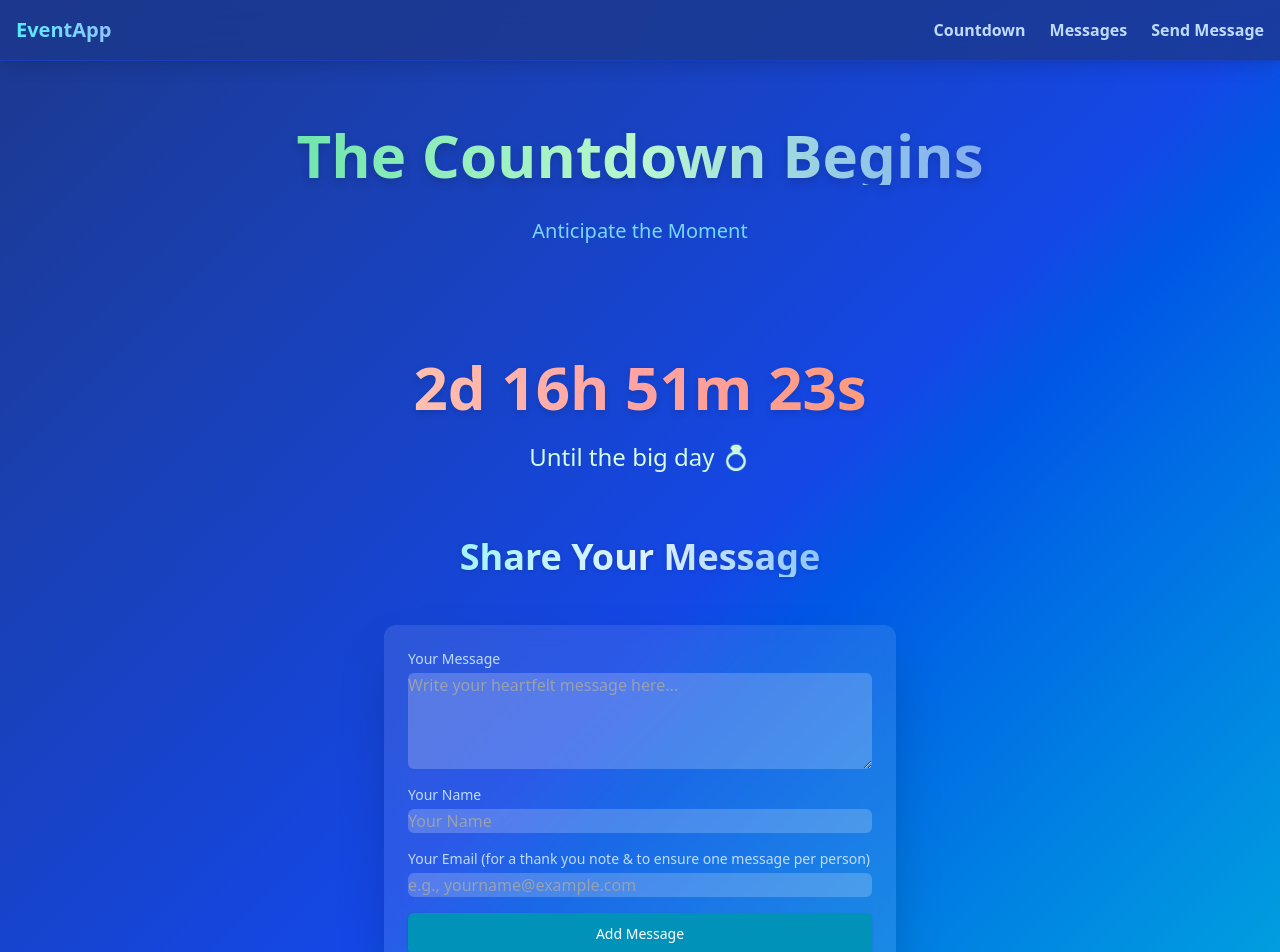
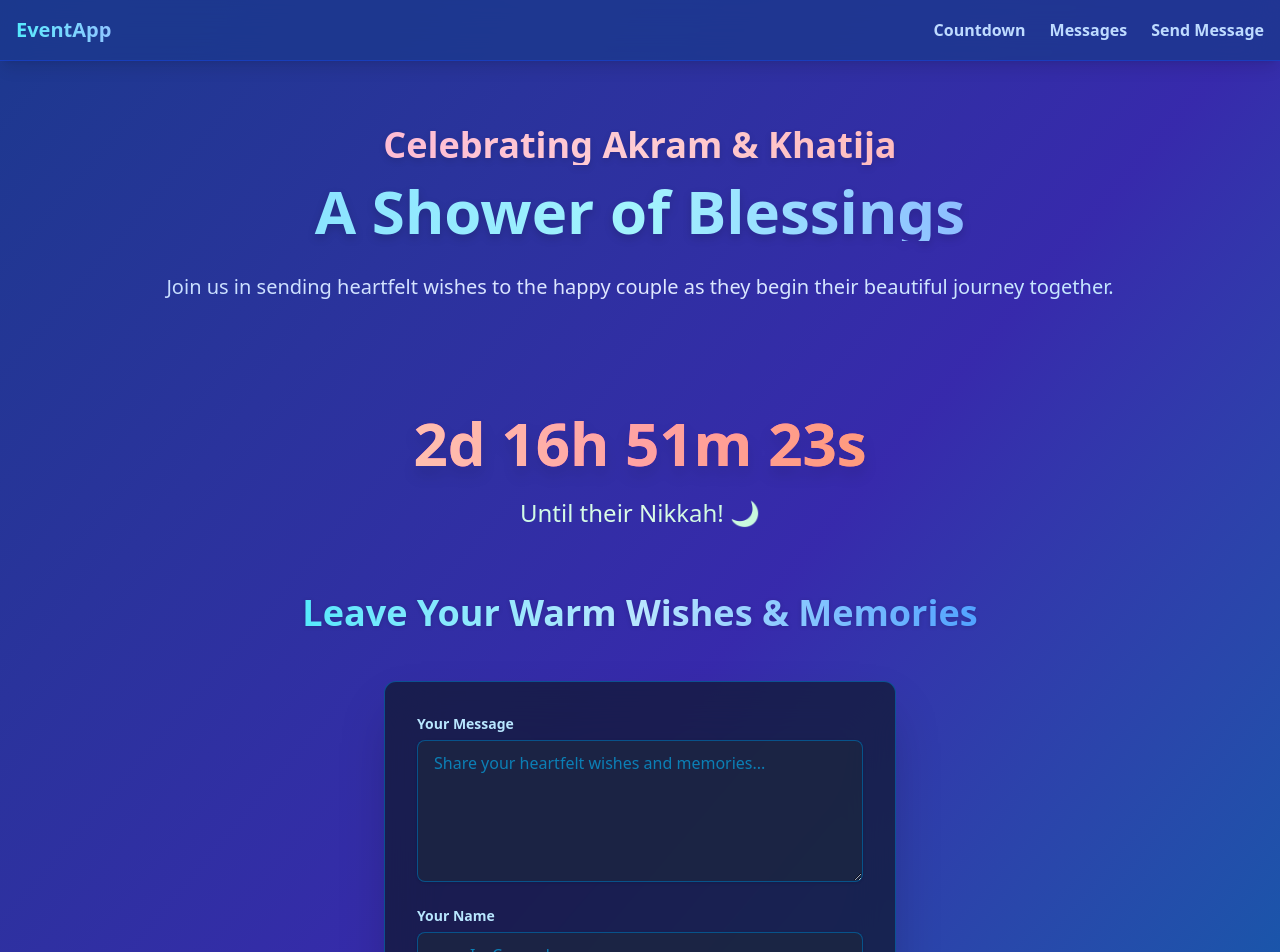
Before and after one commit to ima-d-ice/wedding-wish, a React (Vite) app: page / in a window 1280 px wide. Shown: the top 952 px of the page. Built offline with nearby package versions, Linux system fonts and the light colour scheme; no server answers; the database is empty.

Commit message:
updated-ui-other

```diff
--- a/package.json
+++ b/package.json
@@ -16,8 +16,10 @@
     "@tailwindcss/vite": "^4.1.10",
     "bad-words": "^4.0.0",
     "firebase": "^11.9.1",
+    "framer-motion": "^12.18.1",
     "react": "^19.1.0",
     "react-dom": "^19.1.0",
+    "react-hot-toast": "^2.5.2",
     "tailwindcss": "^4.1.10"
   },
   "devDependencies": {
--- a/src/App.tsx
+++ b/src/App.tsx
@@ -3,34 +3,56 @@ import Navbar from './components/Navbar';
 import MessagesDisplay from './components/MessagesDisplay';
 import Footer from './components/footer';
 import MessageInputForm from './components/MessageInputForm';
+import { Toaster } from 'react-hot-toast';
+import { motion } from "framer-motion";
 
 // HomePage content is now directly part of App or could be a simple component
 const HomePageContent = () => (
   <>
-    <header className="text-center py-10 md:py-16">
-      <h1 className="text-4xl sm:text-5xl md:text-6xl font-bold drop-shadow-lg bg-gradient-to-r from-emerald-400 via-green-200 to-indigo-500 bg-clip-text text-transparent">
-        The Countdown Begins
+    <motion.header
+      className="text-center py-10 md:py-16"
+      initial={{ opacity: 0, y: -20 }}
+      animate={{ opacity: 1, y: 0 }}
+      transition={{ duration: 0.7, ease: "easeOut" }}
+    >
+      <h2 className="text-2xl sm:text-3xl md:text-4xl font-semibold drop-shadow-md bg-gradient-to-r from-pink-300 via-rose-200 to-red-300 bg-clip-text text-transparent mb-4">
+        Celebrating Akram & Khatija
+      </h2>
+      <h1 className="text-4xl sm:text-5xl md:text-6xl font-bold drop-shadow-lg bg-gradient-to-r from-sky-300 via-cyan-200 to-indigo-400 bg-clip-text text-transparent">
+        A Shower of Blessings
       </h1>
-      <p className="text-lg sm:text-xl mt-6 md:mt-8 bg-gradient-to-r from-blue-300 to-cyan-300 bg-clip-text text-transparent" id="count-down"> {/* Ensure ID matches Navbar target */}
-        Anticipate the Moment
+      <p className="text-lg sm:text-xl mt-6 md:mt-8 bg-gradient-to-r from-blue-200 via-indigo-100 to-sky-200 bg-clip-text text-transparent" id="count-down"> {/* Ensure ID matches Navbar target */}
+        Join us in sending heartfelt wishes to the happy couple as they begin their beautiful journey together.
       </p>
-    </header>
+    </motion.header>
 
-    <section id="countdown" className="text-center my-8 md:my-12"> {/* Ensure ID matches Navbar target */}
-      <div className="text-3xl sm:text-4xl md:text-5xl lg:text-6xl xl:text-7xl font-bold text-white drop-shadow-md">
+    <motion.section
+      id="countdown"
+      className="text-center my-8 md:my-12"
+      initial={{ opacity: 0, scale: 0.9 }}
+      animate={{ opacity: 1, scale: 1 }}
+      transition={{ duration: 0.6, delay: 0.3, ease: "easeOut" }}
+    > {/* Ensure ID matches Navbar target */}
+      <div className="text-3xl sm:text-4xl md:text-5xl lg:text-6xl xl:text-7xl font-bold drop-shadow-xl bg-gradient-to-r from-red-400 via-pink-400 to-orange-400 bg-clip-text text-transparent">
         <Countdown targetDate="2025-06-16T10:30:00+05:30" />
       </div>
       <p className="text-xl sm:text-2xl mt-4 md:mt-6 bg-gradient-to-r from-teal-200 via-green-100 to-emerald-300 bg-clip-text text-transparent">
-        Until the big day 💍
+        Until their Nikkah! 🌙
       </p>
-    </section>
+    </motion.section>
 
-    <section id="share-message" className="my-12 md:my-16 flex flex-col items-center px-4"> {/* Ensure ID matches Navbar target */}
-      <h2 className="text-3xl sm:text-4xl font-bold text-center mb-8 md:mb-12 drop-shadow-sm bg-gradient-to-r from-cyan-200 via-sky-100 to-blue-300 bg-clip-text text-transparent">
-        Share Your Message
+    <motion.section
+      id="share-message"
+      className="my-12 md:my-16 flex flex-col items-center px-4"
+      initial={{ opacity: 0, y: 20 }}
+      animate={{ opacity: 1, y: 0 }}
+      transition={{ duration: 0.5, delay: 0.6, ease: "easeOut" }}
+    > {/* Ensure ID matches Navbar target */}
+      <h2 className="text-3xl sm:text-4xl font-bold text-center mb-8 md:mb-12 drop-shadow-sm bg-gradient-to-r from-cyan-300 via-sky-200 to-blue-400 bg-clip-text text-transparent">
+        Leave Your Warm Wishes & Memories
       </h2>
       <MessageInputForm />
-    </section>
+    </motion.section>
 
     {/* MessagesDisplay has id="messages" internally, ensure Navbar targets this if needed */}
     <MessagesDisplay />
@@ -41,7 +63,31 @@ const HomePageContent = () => (
 const App = () => {
   return (
     // Router component removed
-    <div className="min-h-screen bg-gradient-to-br from-blue-900 via-blue-700 to-cyan-500 font-sans text-gray-100 flex flex-col">
+    <div className="min-h-screen bg-gradient-to-br from-blue-900 via-indigo-800 to-sky-700 font-sans text-gray-100 flex flex-col">
+      <Toaster
+        position="top-center"
+        reverseOrder={false}
+        toastOptions={{
+          duration: 5000,
+          style: {
+            background: '#1e293b', // slate-800
+            color: '#e0f2fe', // sky-100
+            border: '1px solid #0ea5e9', // sky-500
+          },
+          success: {
+            iconTheme: {
+              primary: '#34d399', // emerald-400
+              secondary: '#1e293b',
+            },
+          },
+          error: {
+            iconTheme: {
+              primary: '#f87171', // red-400
+              secondary: '#1e293b',
+            },
+          },
+        }}
+      />
       <Navbar />
       <main className="flex-grow">
         {/* Routes component removed, HomePageContent rendered directly */}
--- a/src/components/MessageInputForm.tsx
+++ b/src/components/MessageInputForm.tsx
@@ -1,66 +1,64 @@
 import { useState } from 'react';
 import { db } from "../firebase/fireBaseConfig";
-import { collection, addDoc, serverTimestamp, query, where, getDocs } from "firebase/firestore"; // Added query, where, getDocs
+import { collection, addDoc, serverTimestamp, query, where, getDocs } from "firebase/firestore";
+import toast from 'react-hot-toast';
 
 const MessageInputForm = () => {
   const [message, setMessage] = useState('');
   const [author, setAuthor] = useState('');
   const [email, setEmail] = useState('');
-  const [isSubmitting, setIsSubmitting] = useState(false); // To prevent double submissions
+  const [isSubmitting, setIsSubmitting] = useState(false);
 
   const handleSubmit = async (event: React.FormEvent) => {
     event.preventDefault();
     setIsSubmitting(true);
 
     if (!message.trim() || !author.trim() || !email.trim()) {
-      alert("Please fill in all fields.");
+      toast.error("Please fill in all fields.");
       setIsSubmitting(false);
       return;
     }
 
     if (!/\S+@\S+\.\S+/.test(email)) {
-      alert("Please enter a valid email address.");
+      toast.error("Please enter a valid email address.");
       setIsSubmitting(false);
       return;
     }
 
     try {
-      // Check if email already exists in messages_public
       const messagesRef = collection(db, "messages_public");
-      const q = query(messagesRef, where("email", "==", email.trim().toLowerCase())); // Normalize email for check
+      const q = query(messagesRef, where("email", "==", email.trim().toLowerCase()));
       const querySnapshot = await getDocs(q);
 
       if (!querySnapshot.empty) {
-        alert("A message has already been submitted with this email address. Thank you!");
+        toast.error("A message has already been submitted with this email address. Thank you!");
         setIsSubmitting(false);
         return;
       }
 
-      // Add directly to the public messages collection
       await addDoc(collection(db, "messages_public"), {
         name: author.trim(),
-        email: email.trim().toLowerCase(), // Store normalized email
+        email: email.trim().toLowerCase(),
         message: message.trim(),
         timestamp: serverTimestamp()
       });
 
-      // Add a document to the mail_queue for the Trigger Email extension
       await addDoc(collection(db, "mail_queue"), {
-        to: email.trim(), // Extension will use this for the recipient
+        to: email.trim(),
         message: {
-          subject: `Thank You for Your Message, ${author.trim()}!`, // Extension uses this
-          html: `<p>Dear ${author.trim()},</p><p>Thank you for sharing your heartfelt message! It has been received and is now displayed.</p><p>Warmly,</p><p>The Event Team</p>`, // Extension uses this
+          subject: `Thank You for Your Message, ${author.trim()}!`,
+          html: `<p>Dear ${author.trim()},</p><p>Thank you for sharing your heartfelt message! It has been received and is now displayed.</p><p>Warmly,</p><p>The Event Team</p>`,
         },
       });
       console.log("Email task added to queue and message posted.");
-      alert("Message sent and posted! Thank you!");
+      toast.success("Message sent and posted! Thank you!");
 
       setMessage('');
       setAuthor('');
       setEmail('');
     } catch (error) {
       console.error("Error processing message:", error);
-      alert("Failed to send message. Please try again.");
+      toast.error("Failed to send message. Please try again.");
     } finally {
       setIsSubmitting(false);
     }
@@ -69,10 +67,10 @@ const MessageInputForm = () => {
   return (
     <form
       onSubmit={handleSubmit}
-      className="w-full max-w-md md:max-w-lg bg-white/10 backdrop-blur-md rounded-xl shadow-2xl p-6 space-y-4"
+      className="w-full max-w-lg mx-auto bg-slate-900/70 backdrop-blur-xl rounded-xl shadow-2xl p-8 space-y-6 border border-sky-600/50"
     >
       <div>
-        <label htmlFor="message" className="block text-sm font-medium text-blue-200 mb-1">
+        <label htmlFor="message" className="block text-sm font-semibold text-sky-200 mb-1.5">
           Your Message
         </label>
         <textarea
@@ -80,14 +78,14 @@ const MessageInputForm = () => {
           value={message}
           onChange={(e) => setMessage(e.target.value)}
           required
-          rows={4}
-          className="mt-1 block w-full rounded-md bg-white/20 border-transparent focus:border-blue-300 focus:bg-white/30 focus:ring-0 text-gray-100 placeholder-gray-400"
-          placeholder="Write your heartfelt message here..."
+          rows={5}
+          className="mt-1 block w-full px-4 py-2.5 rounded-lg bg-slate-800/60 border border-sky-700/70 focus:border-sky-500 focus:bg-slate-700/70 focus:ring-2 focus:ring-sky-500/50 text-sky-50 placeholder-sky-400/60 shadow-sm transition-all duration-300 outline-none disabled:opacity-50"
+          placeholder="Share your heartfelt wishes and memories..."
           disabled={isSubmitting}
         />
       </div>
       <div>
-        <label htmlFor="author" className="block text-sm font-medium text-blue-200 mb-1">
+        <label htmlFor="author" className="block text-sm font-semibold text-sky-200 mb-1.5">
           Your Name
         </label>
         <input
@@ -96,14 +94,14 @@ const MessageInputForm = () => {
           value={author}
           onChange={(e) => setAuthor(e.target.value)}
           required
-          className="mt-1 block w-full rounded-md bg-white/20 border-transparent focus:border-blue-300 focus:bg-white/30 focus:ring-0 text-gray-100 placeholder-gray-400"
-          placeholder="Your Name"
+          className="mt-1 block w-full px-4 py-2.5 rounded-lg bg-slate-800/60 border border-sky-700/70 focus:border-sky-500 focus:bg-slate-700/70 focus:ring-2 focus:ring-sky-500/50 text-sky-50 placeholder-sky-400/60 shadow-sm transition-all duration-300 outline-none disabled:opacity-50"
+          placeholder="e.g., IceCream Lover"
           disabled={isSubmitting}
         />
       </div>
       <div>
-        <label htmlFor="email" className="block text-sm font-medium text-blue-200 mb-1">
-          Your Email (for a thank you note & to ensure one message per person)
+        <label htmlFor="email" className="block text-sm font-semibold text-sky-200 mb-1.5">
+          Your Email <span className="text-xs text-sky-300/70">(for a thank you note & one message per person)</span>
         </label>
         <input
           type="email"
@@ -111,17 +109,27 @@ const MessageInputForm = () => {
           value={email}
           onChange={(e) => setEmail(e.target.value)}
           required
-          className="mt-1 block w-full rounded-md bg-white/20 border-transparent focus:border-blue-300 focus:bg-white/30 focus:ring-0 text-gray-100 placeholder-gray-400"
-          placeholder="e.g., yourname@example.com"
+          className="mt-1 block w-full px-4 py-2.5 rounded-lg bg-slate-800/60 border border-sky-700/70 focus:border-sky-500 focus:bg-slate-700/70 focus:ring-2 focus:ring-sky-500/50 text-sky-50 placeholder-sky-400/60 shadow-sm transition-all duration-300 outline-none disabled:opacity-50"
+          placeholder="yourname@example.com"
           disabled={isSubmitting}
         />
       </div>
       <button
         type="submit"
-        className="w-full py-2.5 px-4 border border-transparent rounded-md shadow-sm text-sm font-medium text-white bg-cyan-600 hover:bg-cyan-700 focus:outline-none focus:ring-2 focus:ring-offset-2 focus:ring-offset-blue-900 focus:ring-cyan-500 transition-colors duration-300 disabled:opacity-50"
+        className="w-full py-3 px-4 border border-transparent rounded-lg shadow-md text-base font-medium text-white bg-gradient-to-r from-sky-600 to-blue-700 hover:from-sky-700 hover:to-blue-800 focus:outline-none focus:ring-2 focus:ring-offset-2 focus:ring-offset-slate-900 focus:ring-sky-500 transition-all duration-300 ease-in-out disabled:opacity-60 disabled:cursor-not-allowed flex items-center justify-center"
         disabled={isSubmitting}
       >
-        {isSubmitting ? 'Submitting...' : 'Add Message'}
+        {isSubmitting ? (
+          <>
+            <svg className="animate-spin -ml-1 mr-3 h-5 w-5 text-white" xmlns="http://www.w3.org/2000/svg" fill="none" viewBox="0 0 24 24">
+              <circle className="opacity-25" cx="12" cy="12" r="10" stroke="currentColor" strokeWidth="4"></circle>
+              <path className="opacity-75" fill="currentColor" d="M4 12a8 8 0 018-8V0C5.373 0 0 5.373 0 12h4zm2 5.291A7.962 7.962 0 014 12H0c0 3.042 1.135 5.824 3 7.938l3-2.647z"></path>
+            </svg>
+            Submitting...
+          </>
+        ) : (
+          'Add My Message'
+        )}
       </button>
     </form>
   );
--- a/src/components/footer.tsx
+++ b/src/components/footer.tsx
@@ -4,7 +4,7 @@ const Footer = () => {
   return (
     <footer className="bg-blue-900/50 backdrop-blur-sm text-center p-6 mt-12 md:mt-16 border-t border-blue-700/50">
       <p className="text-sm text-blue-300">
-        Crafted with ❤️ by the "Beloved Cousin Community" &copy; {new Date().getFullYear()}
+        Crafted with ❤️ by the "Beloved  Daylight sadist" &copy; {new Date().getFullYear()}
       </p>
       <p className="text-xs text-blue-400 mt-1">
         Wishing the happy couple a lifetime of joy and laughter!
```
Also changed, not shown: src/components/MessagesDisplay.tsx (+43 -13 lines), 1 other file (tests, documents, lock files or other folders).
